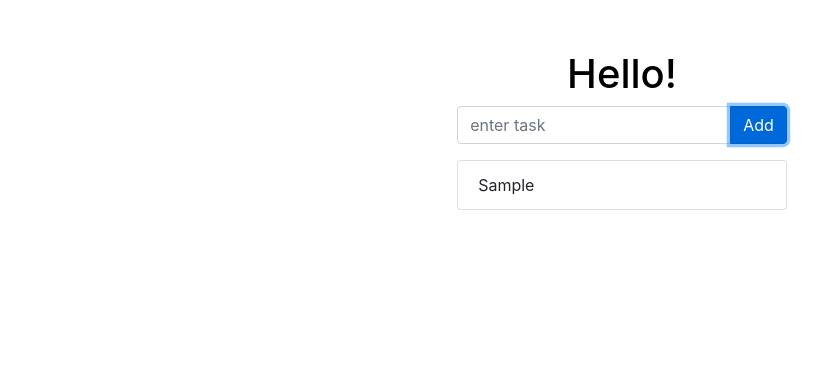
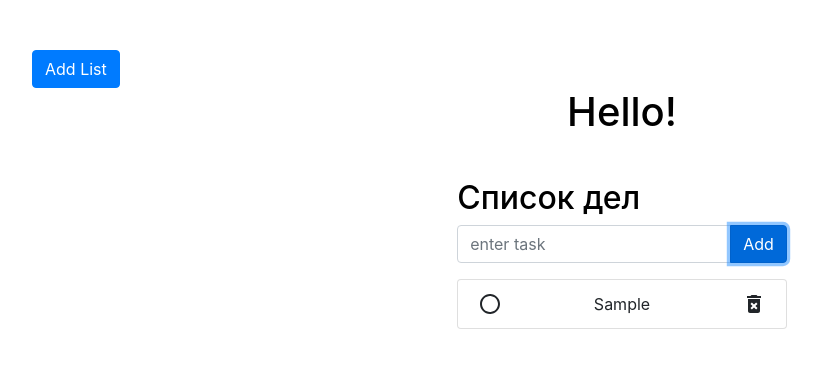
Before and after one commit to usulla/toDoList, a React (Create React App) app: page / in a window 1280 px wide. Both pictures are taken after typing "Sample" into the empty fields and a click on the button "Add". Shown: the top 368 px of the page, without its empty margins (18-840 px from the left). Built offline with nearby package versions, Linux system fonts and the light colour scheme; the HTML template or start-up script is replaced by a standard one.

Commit message:
Added ToDo

```diff
--- a/package.json
+++ b/package.json
@@ -3,11 +3,15 @@
   "version": "0.1.0",
   "private": true,
   "dependencies": {
+    "@material-ui/core": "^4.9.7",
+    "@material-ui/icons": "^4.9.1",
     "@testing-library/jest-dom": "^4.2.4",
     "@testing-library/react": "^9.5.0",
     "@testing-library/user-event": "^7.2.1",
     "bootstrap": "^4.4.1",
+    "node-sass": "^4.13.1",
     "react": "^16.13.1",
+    "react-beautiful-dnd": "^13.0.0",
     "react-bootstrap": "^1.0.0-beta.17",
     "react-dom": "^16.13.1",
     "react-scripts": "3.4.1",
--- a/src/App.js
+++ b/src/App.js
@@ -1,26 +1,62 @@
-import React from 'react';
+import React, { Component } from 'react';
 import styled from 'styled-components'
 import './App.css';
 import TodoList from './TodoList/TodoList';
 import 'bootstrap/dist/css/bootstrap.min.css';
+import Button from 'react-bootstrap/Button';
 
 const Title = styled.h1`
   color:#000000;
+  text-align:center;
 `;
 const Wrapper = styled.section`
   display: flex;
   justify-content: center;
-  flex-direction: column;
-  align-items:center;
+  flex-direction: row;
+  flex-wrap:wrap;
 `;
 
-function App() {
-  return (
-    <Wrapper>
+class App extends Component {
+  constructor(props) {
+    super(props);
+    this.state = {
+      lists: [
+        {
+          id: 1,
+          title: 'Список дел'
+        }
+      ]
+    };
+    this.addList = this.addList.bind(this);
+  }
+  addList() {
+    var newList = {
+      id: Date.now(),
+      title: 'New ToDo list'
+    }
+    this.setState(prevState => {
+      return {
+        lists: prevState.lists.concat(newList)
+      }
+    })
+  }
+
+  render() {
+    const lists = this.state.lists;
+    return (
+      <>
+        <Button variant="primary" onClick={this.addList}>Add List</Button>
         <Title>Hello!</Title>
-        <TodoList/>
-    </Wrapper>
-  );
+        <Wrapper>
+          {lists.map(item => {
+            return (
+              <TodoList key={item.id} title={item.title} />
+            )
+          })}
+        </Wrapper>
+      </>
+    )
+  }
 }
 
 export default App;
--- a/src/TodoList/TodoItem/TodoItem.js
+++ b/src/TodoList/TodoItem/TodoItem.js
@@ -1,6 +1,16 @@
 import React, { Component } from "react";
 import ListGroupItem from 'react-bootstrap/ListGroupItem';
+import Button from 'react-bootstrap/Button';
+import styles from './styles.module.scss';
+import DeleteForeverIcon from '@material-ui/icons/DeleteForever';
+import CheckCircleOutlineIcon from '@material-ui/icons/CheckCircleOutline';
+import RadioButtonUncheckedIcon from '@material-ui/icons/RadioButtonUnchecked';
 
+const liStyle = {
+  display: 'flex',
+  justifyContent: 'space-between',
+  alignItems: 'center'
+}
 class TodoItem extends Component {
   constructor(props) {
     super(props);
@@ -8,12 +18,24 @@ class TodoItem extends Component {
   delete(key) {
     this.props.delete(key);
   }
-
+  complete(key) {
+    this.props.complete(key);
+  }
   render() {
     const item = this.props.item;
+    const CheckButton = () => {
+      return (
+        !item.status ?
+          <RadioButtonUncheckedIcon onClick={() => this.complete(item.key)} />
+          :
+          <CheckCircleOutlineIcon style={{ color: 'green' }} onClick={() => this.complete(item.key)} />
+      )
+    }
     return (
-      <ListGroupItem as="li" key={item.key} onClick={() => this.delete(item.key)} >
+      <ListGroupItem as="li" style={liStyle} className={item.status ? styles.disabled : null}>
+        <CheckButton />
         {item.text}
+        <DeleteForeverIcon onClick={() => this.delete(item.key)} />
       </ListGroupItem>
     );
   }
--- /dev/null
+++ b/src/TodoList/TodoItem/styles.module.scss
@@ -0,0 +1,3 @@
+.disabled {
+    color: gray;
+}
--- a/src/TodoList/TodoItems/TodoItems.js
+++ b/src/TodoList/TodoItems/TodoItems.js
@@ -1,5 +1,6 @@
 import React, { Component } from "react";
 import TodoItem from '../TodoItem/TodoItem';
+import { DragDropContext, Droppable, Draggable } from "react-beautiful-dnd";
 import ListGroup from 'react-bootstrap/ListGroup';
 
 
@@ -9,7 +10,7 @@ class TodoItems extends Component {
     this.createTasks = this.createTasks.bind(this);
   }
   createTasks(item) {
-    return <TodoItem item={item} delete={this.props.delete}/>
+    return <TodoItem key={item.key} item={item} delete={this.props.delete} complete={this.props.complete} />
   }
 
   render() {
--- a/src/TodoList/TodoList.js
+++ b/src/TodoList/TodoList.js
@@ -1,33 +1,74 @@
 import React, { Component } from "react";
 import TodoItems from './TodoItems/TodoItems';
+import styled from 'styled-components'
 import Form from 'react-bootstrap/Form';
 import FormGroup from 'react-bootstrap/FormGroup';
 import InputGroup from 'react-bootstrap/InputGroup';
 import FormControl from 'react-bootstrap/FormControl';
 import Button from 'react-bootstrap/Button';
 
+const Title = styled.h2`
+  color:#000000;
+`;
+const ToDoList = styled.div`
+  margin: 35px 50px;
+`;
+const storageKey = "TODO_ITEMS";
+const delayMs = 1000;
 class TodoList extends Component {
   constructor(props) {
     super(props);
     this.state = {
       items: []
     };
+
     this.addItem = this.addItem.bind(this);
     this.deleteItem = this.deleteItem.bind(this);
+    this.completeItem = this.completeItem.bind(this);
+    this.setLocalStorage = this.setLocalStorage.bind(this);
+    this.getFromStorage = this.getFromStorage.bind(this);
   }
+
+  componentDidMount() {
+    const todoItems = this.getFromStorage();
+    /* Save to state */
+    this.setState({
+      items: todoItems
+    });
+  }
+
+  setLocalStorage(items) {
+    //TODO:
+    // const items = getFromStorage();
+    // const newId = items.reduce((id, item) => (item.id >= id ? item.id + 1 : id), 1);
+    // const updatedItems = [...items, { ...item, id: newId }];
+    localStorage.setItem(storageKey, JSON.stringify(items));
+  }
+
+  getFromStorage() {
+    const fromStorage = localStorage.getItem(storageKey);
+    return fromStorage ? JSON.parse(fromStorage) : [];
+  }
+
   addItem(e) {
     if (this._inputElement.value !== "") {
+      /* Create new entry */
       var newItem = {
         text: this._inputElement.value,
+        status: false,
         key: Date.now()
       }
-
+      /* Save to state */
       this.setState((prevState => {
         return {
           items: prevState.items.concat(newItem)
         };
       }));
-
+      /* Save to LocalStorage */
+      setTimeout(() => {
+        this.setLocalStorage(this.state.items);
+      }, delayMs);
+      /* Clear input for new task*/
       this._inputElement.value = "";
     }
     e.preventDefault();
@@ -35,15 +76,30 @@ class TodoList extends Component {
 
   deleteItem(key) {
     const filteredItems = this.state.items.filter(item => item.key !== key);
-
     this.setState({
       items: filteredItems
     });
+    localStorage.setItem(storageKey, JSON.stringify(filteredItems));
+  }
+
+  completeItem(key) {
+    // NOTE: maybe const items =  getFromStorage();
+    const filteredItems = this.state.items.map(item => {
+      return (
+        item.key == key ? { ...item, status: !item.status } : item
+      )
+    })
+    this.setState({
+      items: filteredItems
+    });
+    localStorage.setItem(storageKey, JSON.stringify(filteredItems));
   }
 
   render() {
+    const title = this.props.title;
     return (
-      <div className="todoListMain">
+      <ToDoList>
+        <Title>{title}</Title>
         <div className="header">
           <Form onSubmit={this.addItem}>
             <FormGroup controlId="formAddItem">
@@ -59,8 +115,8 @@ class TodoList extends Component {
             </FormGroup>
           </Form>
         </div>
-        <TodoItems entries={this.state.items} delete={this.deleteItem} />
-      </div>
+        <TodoItems entries={this.state.items} delete={this.deleteItem} complete={this.completeItem} />
+      </ToDoList>
     );
   }
 }
```
Also changed, not shown: 1 other file (tests, documents, lock files or other folders).
